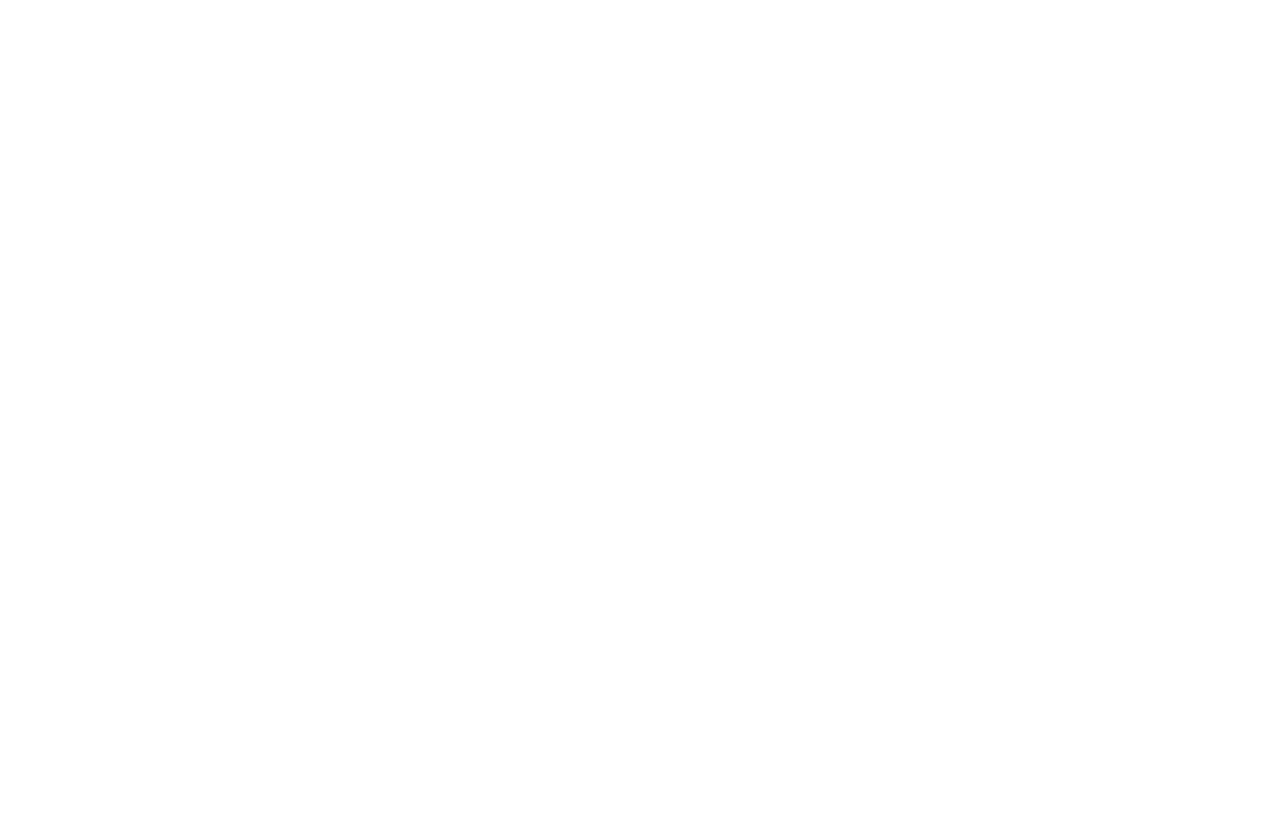
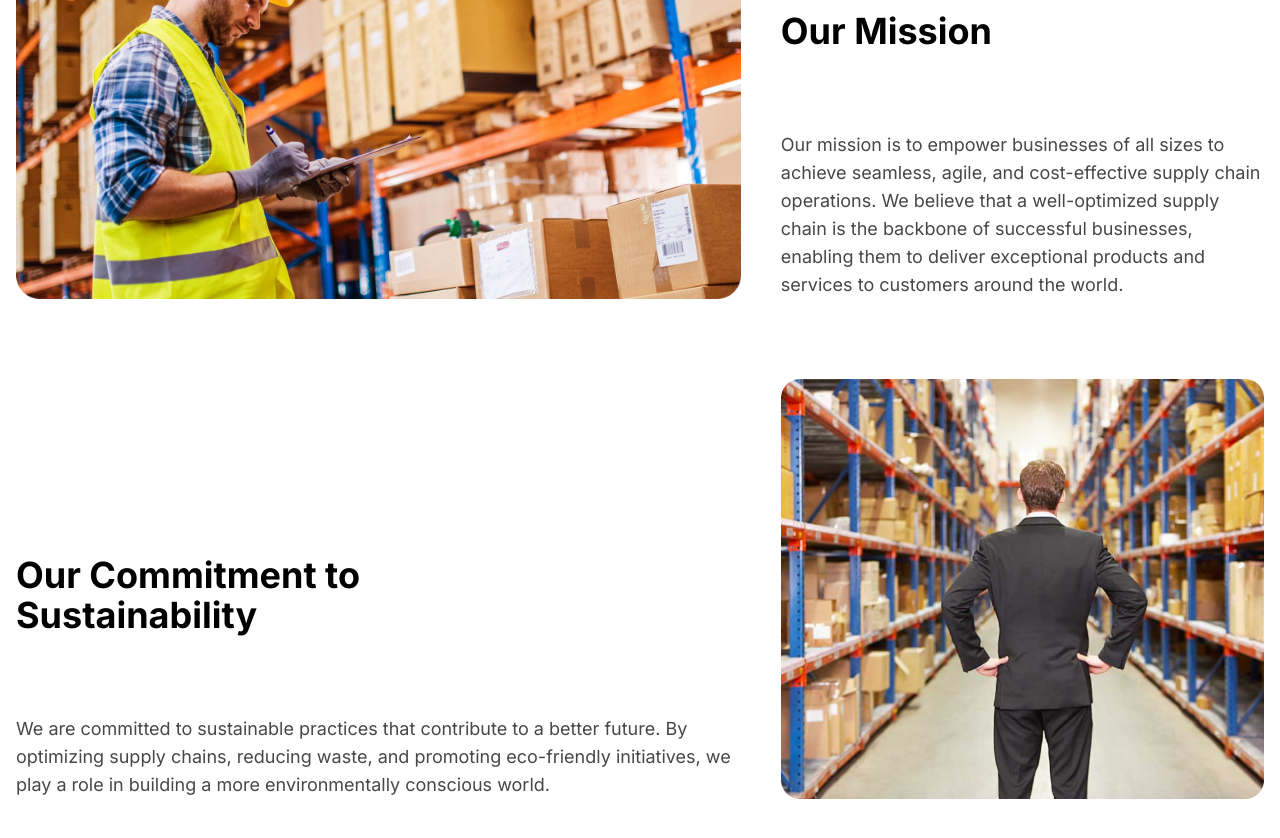
Before and after one commit to tushar-454/logistic-landing-page, a React (Vite) app: page / in a window 1280 px wide. Shown: the part 1520-2358 px from the top of the page. Before the commit the page ends 1344 px from the top, so only its background shows below. Built offline with nearby package versions, Linux system fonts and the light colour scheme.

Commit message:
Add OurMission component to Home page

```diff
--- /dev/null
+++ b/src/Components/OurMission.jsx
@@ -0,0 +1,52 @@
+import commit from '../Assets/commitment.png';
+import mission from '../Assets/mission.png';
+import Container from './Shared/Container';
+
+const OurMission = () => {
+  return (
+    <div className='my-20'>
+      <Container>
+        {/* wrapper  */}
+        <div className='space-y-20'>
+          {/* mission  */}
+          <div className='flex flex-col items-end justify-between gap-10 lg:flex-row'>
+            {/* image  */}
+            <div className='w-full lg:w-3/5'>
+              <img src={mission} alt='our mission image' />
+            </div>
+            <div className='w-full lg:w-2/5'>
+              <h1 className='text-4xl font-bold'>Our Mission </h1>
+              <p className='mt-10 text-lg text-[#474747] lg:mt-20'>
+                Our mission is to empower businesses of all sizes to achieve
+                seamless, agile, and cost-effective supply chain operations. We
+                believe that a well-optimized supply chain is the backbone of
+                successful businesses, enabling them to deliver exceptional
+                products and services to customers around the world.
+              </p>
+            </div>
+          </div>
+          {/* commitment  */}
+          <div className='flex flex-col-reverse items-end justify-between gap-10 lg:flex-row'>
+            <div className='w-full lg:w-3/5'>
+              <h1 className='text-4xl font-bold'>
+                Our Commitment to <br /> Sustainability
+              </h1>
+              <p className='mt-10 text-lg text-[#474747] lg:mt-20'>
+                We are committed to sustainable practices that contribute to a
+                better future. By optimizing supply chains, reducing waste, and
+                promoting eco-friendly initiatives, we play a role in building a
+                more environmentally conscious world.
+              </p>
+            </div>
+            {/* image  */}
+            <div className='w-full lg:w-2/5'>
+              <img src={commit} alt='our mission image' />
+            </div>
+          </div>
+        </div>
+      </Container>
+    </div>
+  );
+};
+
+export default OurMission;
--- a/src/Page/Home.jsx
+++ b/src/Page/Home.jsx
@@ -1,4 +1,5 @@
 import Banner from '../Components/Banner';
+import OurMission from '../Components/OurMission';
 import OurServices from '../Components/OurServices';
 import WhyLogistic from '../Components/WhyLogistic';
 
@@ -8,6 +9,7 @@
       <Banner />
       <WhyLogistic />
       <OurServices />
+      <OurMission />
     </main>
   );
 };
```
Also changed, not shown: src/Assets/commitment.png (added), src/Assets/mission.png (added).
